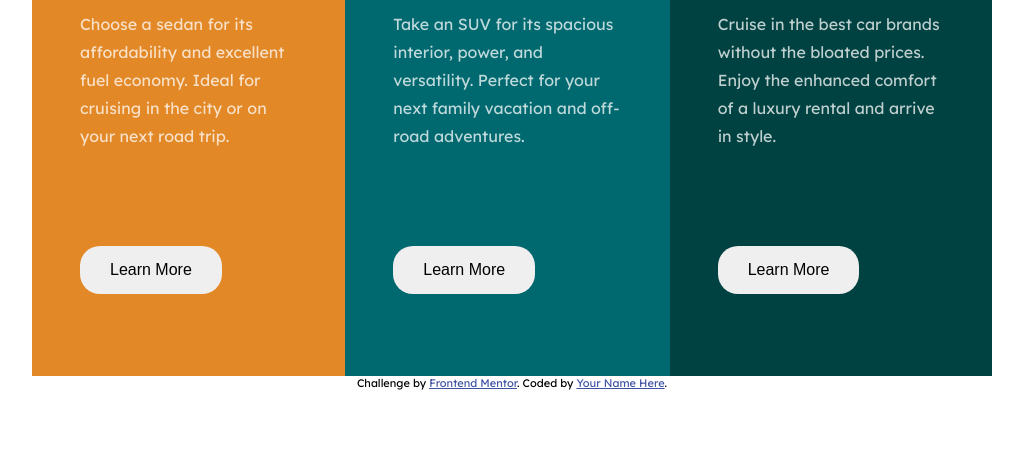
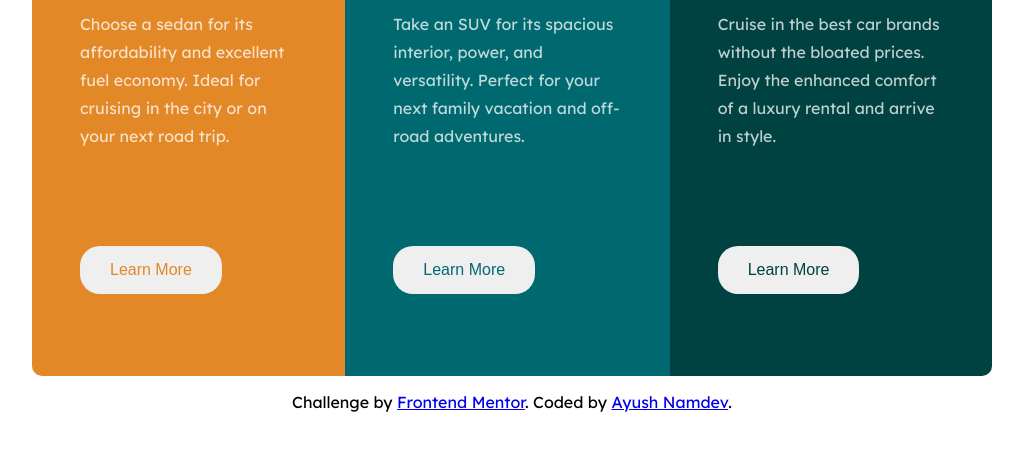
Before and after one commit to ayushprojects/3-coloumn-preview-card, a plain HTML site: page index.html in a window 1280 px wide. Shown: the part 264-714 px from the top of the page, without its empty margins (128-1151 px from the left). Drawn offline with Linux system fonts and the light colour scheme; a web font is replaced by a local one.

Commit message:
commit to main

```diff
--- a/index.html
+++ b/index.html
@@ -53,9 +53,10 @@
 
 
 
- <div class="attribution">
+   <footer id="footer">
     Challenge by <a href="https://www.frontendmentor.io?ref=challenge" target="_blank">Frontend Mentor</a>.
-    Coded by <a href="#">Your Name Here</a>.
-  </div>
+    Coded by <a href="#">Ayush Namdev</a>.
+   </footer>
+
 </body>
 </html>
--- a/style.css
+++ b/style.css
@@ -8,6 +8,7 @@ body{
   margin-top: 5rem;
     width: 60rem;
     height: 35rem;
+
 }
 
 
@@ -34,16 +35,40 @@ body{
     border-radius: 20px;
     border-style: none;
     font-size: 1rem;
+    cursor: pointer;
+
+
+}
+#btn:hover{
+    color: black;
 }
 
 .card1{
  background-color: hsl(31, 77%, 52%);
+ border-top-left-radius: 10px;
+ border-bottom-left-radius: 10px;
 }
+.card1 button{
+    color: hsl(31, 77%, 52%);
 
+}
 .card2{
   background-color: hsl(184, 100%, 22%);
+}
+.card2 button{
+    color: hsl(184, 100%, 22%);
 }
 
 .card3{
    background-color:  hsl(179, 100%, 13%);
+   border-top-right-radius: 10px;
+   border-bottom-right-radius: 10px;
+}.card3 button{
+    color:  hsl(179, 100%, 13%);
 }
+
+
+#footer{
+    margin-top: 1rem;
+     text-align: center;
+}
```
